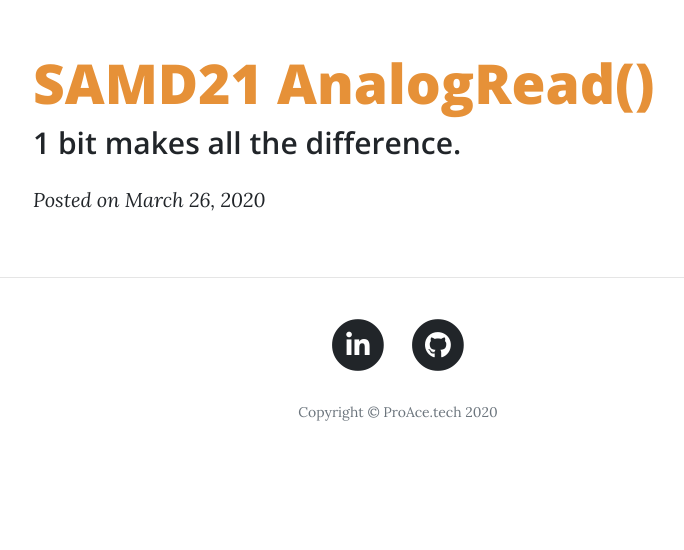
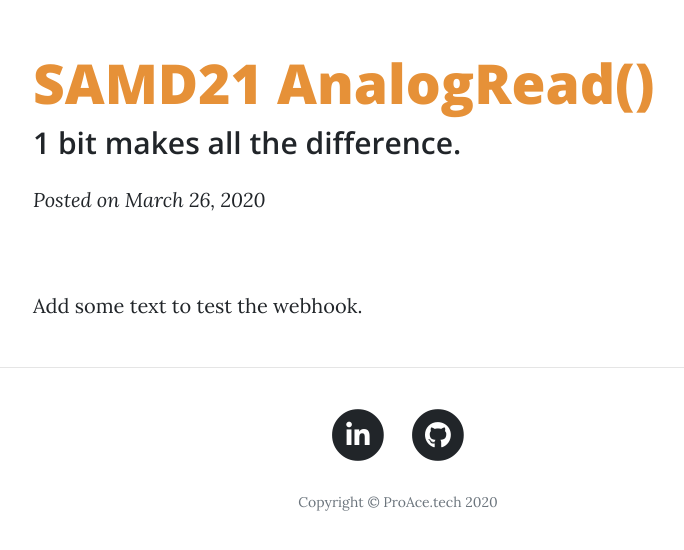
Before and after one commit to ProAce/proace.tech, a website: page posts/SAMD21_AnalogRead.html in a window 1280 px wide. Shown: the whole page, without its empty margins (242-926 px from the left). Drawn offline with nearby package versions, Linux system fonts and the light colour scheme.

Commit message:
Add some text

```diff
--- a/posts/SAMD21_AnalogRead.html
+++ b/posts/SAMD21_AnalogRead.html
@@ -48,7 +48,7 @@
         <div class="container">
             <div class="row">
                 <div class="col-lg-8 col-md-10 mx-auto">
-
+                    <p>Add some text to test the webhook.</p>
                 </div>
             </div>
         </div>
```
